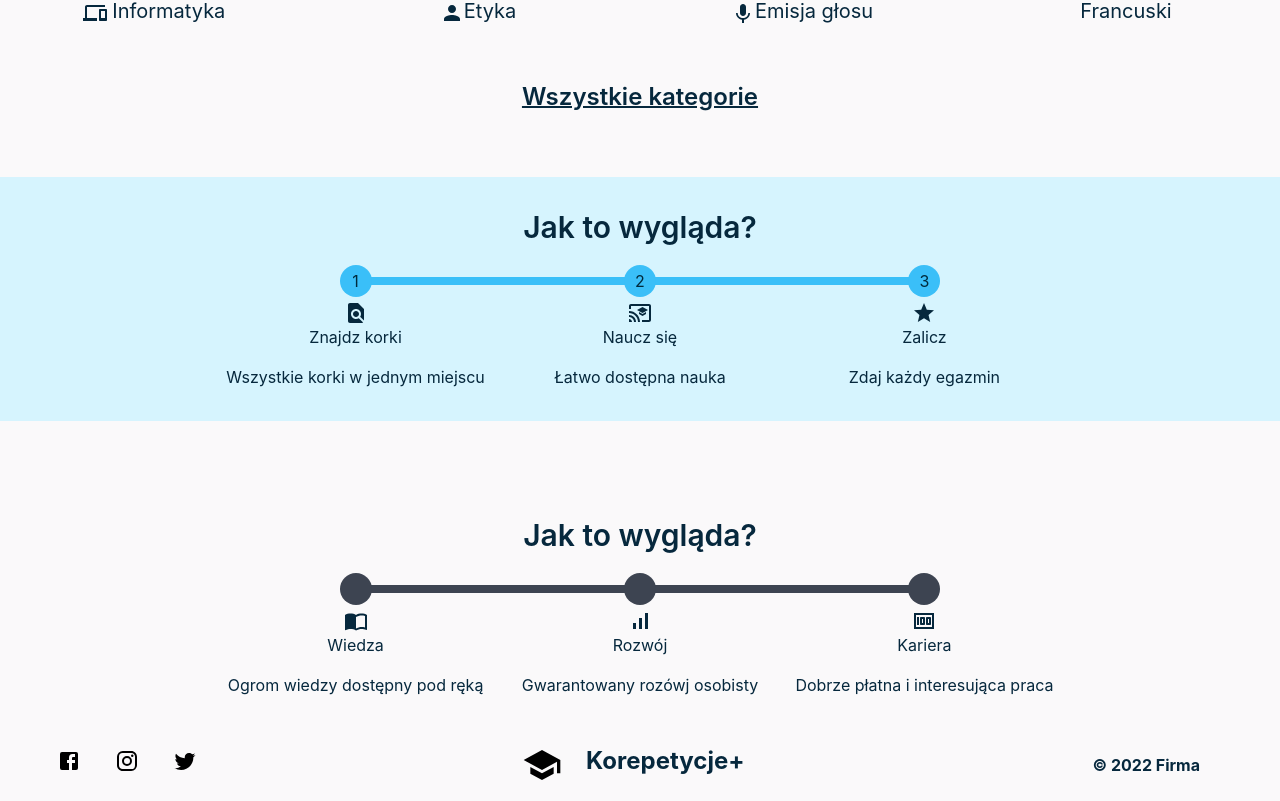
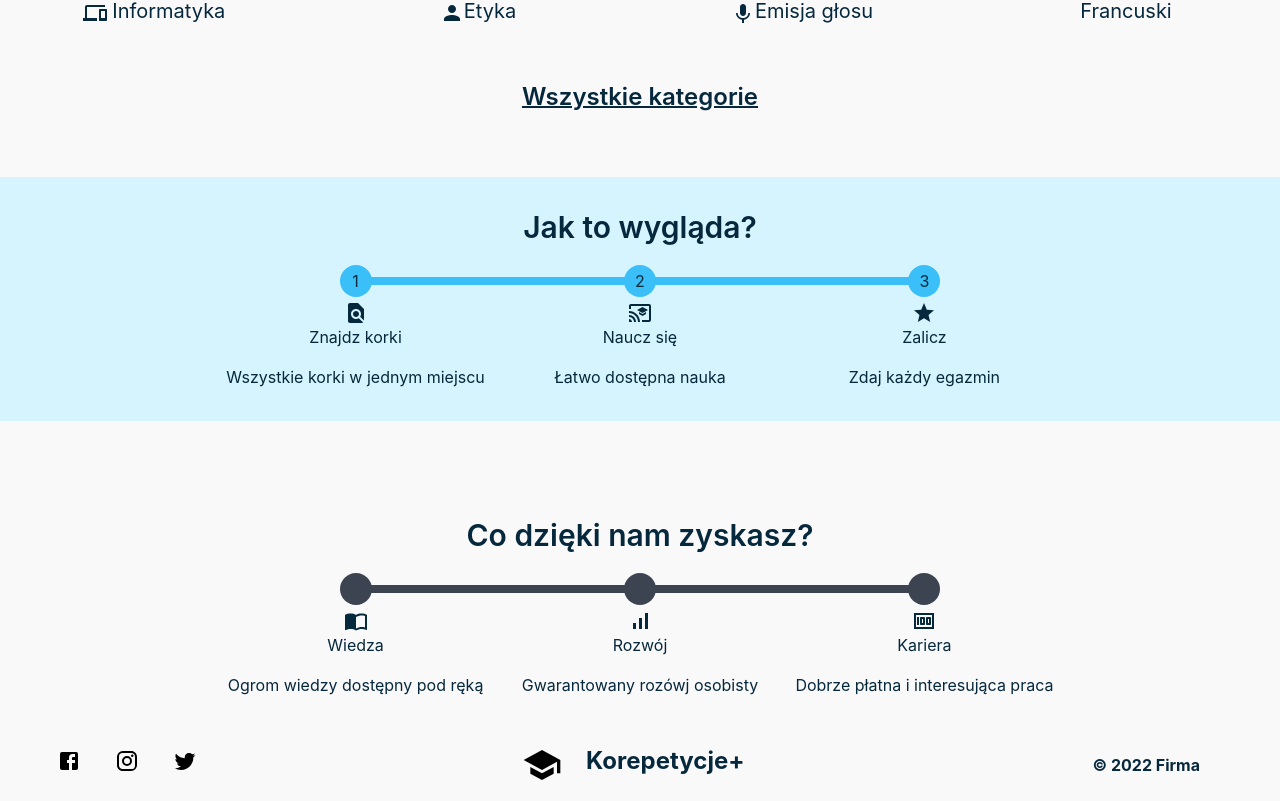
Before and after one commit to SamSepi0l-H3ll0-Fi3ND/Korepetycje-, a React (Create React App) app in the folder KorepetycjePlus/: page / in a window 1280 px wide. Shown: the part 1379-2180 px from the top of the page. Built offline with nearby package versions, Linux system fonts and the light colour scheme.

Commit message:
Changed duplicate text

```diff
--- a/KorepetycjePlus/src/components/StepsEarn.js
+++ b/KorepetycjePlus/src/components/StepsEarn.js
@@ -7,7 +7,7 @@ const StepsEarn = () => {
       <div>
         <p className="flex justify-center text-3xl mt-16 pt-8 pb-4 font-semibold text-dark-blue">
           {" "}
-          Jak to wygląda?{" "}
+          Co dzięki nam zyskasz?{" "}
         </p>
       </div>
       <div className="flex justify-center ">
```
